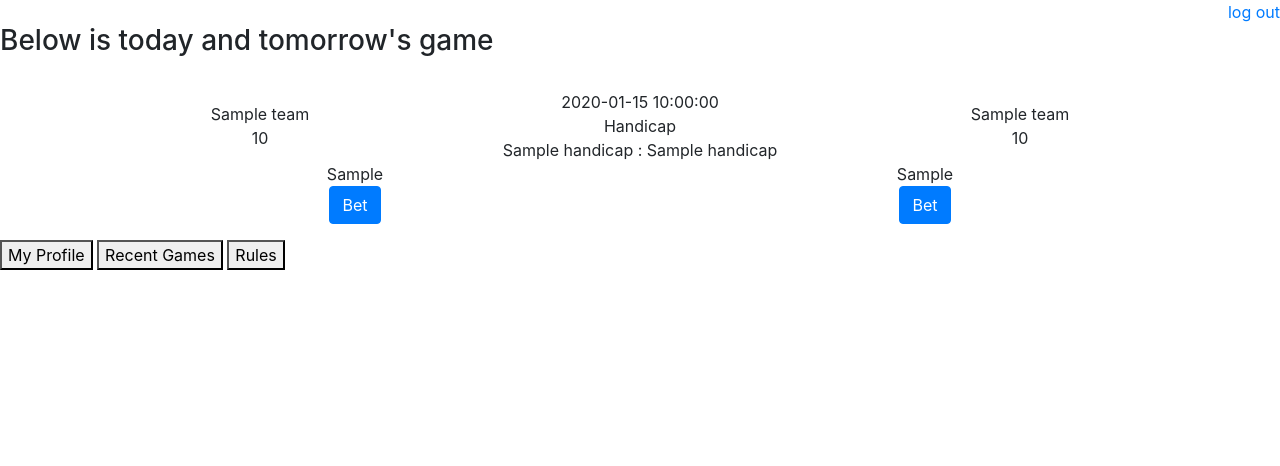
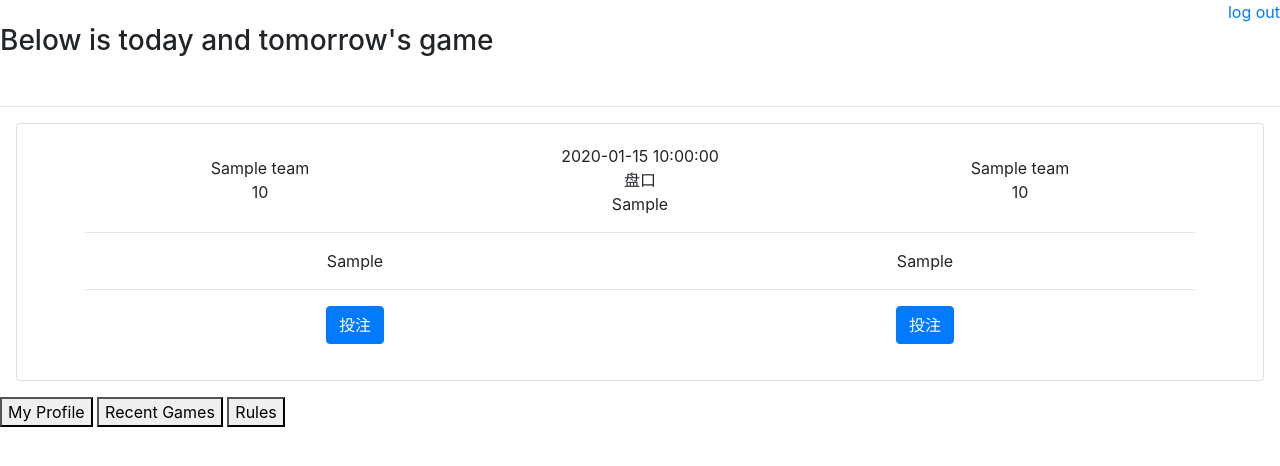
Before and after one commit to xghgzxfp/sexycroupier, a Flask app: page /index in a window 1280 px wide, after a click on "Recent Games". Shown: the top 466 px of the page. Run offline with Flask 2, Linux system fonts and the light colour scheme; the visitor is signed in with stand-in values (Sample User, id 1); a database or web service that is not in the repository returns one stand-in record (values such as "Sample title"); some libraries are stand-ins or nearby versions.

Commit message:
reorganizae board layout

```diff
--- a/worldcup/templates/index.html
+++ b/worldcup/templates/index.html
@@ -1,26 +1,25 @@
 <html>
+
 <head>
     <meta content="charset=utf-8" />
     <title>{{t}}</title>
     <link rel="stylesheet" href="https://maxcdn.bootstrapcdn.com/bootstrap/4.0.0/css/bootstrap.min.css">
     <style>
-    		.container{text-align: center}
+        .container {
+            text-align: center
+        }
     </style>
 </head>
-
 
 <div align="right">
     {% if not session.logged_in %}
     <p>{{session['logged_user']}}</p>
     {% else %}
-        <a href="{{ url_for('logout') }}">log out</a>
-        {% endif %}
+    <a href="{{ url_for('logout') }}">log out</a> {% endif %}
 </div>
 
 <div id="profile" class="tabcontent">
-    <h3>Hello, {{ username }}!</h3>
-
-    {% if userteams[0] %}
+    <h3>Hello, {{ username }}!</h3> {% if userteams[0] %}
     <b><big>Teams you own:</big></b>
 
     <table>
@@ -36,59 +35,40 @@
         {% endfor %}
     </table>
     {% else %}
-		<h4>You don't have any team yet!!</h4>
-	{% endif %}
+    <h4>You don't have any team yet!!</h4> {% endif %}
 </div>
 
-
 <div id="game" class="tabcontent">
-    <h3>Below is today and tomorrow's game</h3><br />
-
-    {% if games[0] %}
-
-	{% for game in games %}
+    <h3>Below is today and tomorrow's game</h3>
+    <br /> {% if games[0] %} {% for game in games %}
+    <hr>
     <!-- match -->
-	<div class="container text-center">
+    <div class="card text-center" style="margin: 1rem">
+        <div class="card-body">
+            <div class="container">
                 <!-- match detail -->
                 <div class="row align-items-center">
                     <div class="col">
                         <div class="team">{{game["a"]["team"]}}</div>
                         <div class="score">
-					{% if game["a"]["score"] is defined %}
-						{{game["a"]["score"]}}
-					{% else %}
-						-
-					{% endif %}
+                            {% if game["a"]["score"] %} {{game["a"]["score"]}} {% else %} - {% endif %}
                         </div>
                     </div>
                     <div class="col">
-            	<div>{{game["date"]}}</div>
-				<div>Handicap</div>
+                        <div>{{game["match_time"]}}</div>
+                        <div>盘口</div>
                         <div class="score">
-					{% if game["a"]["handicap"] is defined %}
-						{{game["a"]["handicap"]}}
-					{% else %}
-						-
-					{% endif %}
-					:
-					{% if game["b"]["handicap"] is defined %}
-						{{game["b"]["handicap"]}}
-					{% else %}
-						-
-					{% endif %}
+                            {% if game["handicap_display"] is defined %} {{game["handicap_display"]}} {% endif %}
                         </div>
                     </div>
                     <div class="col">
                         <div class="team">{{game["b"]["team"]}}</div>
                         <div class="score">
-					{% if game["b"]["score"] is defined %}
-						{{game["b"]["score"]}}
-					{% else %}
-						-
-					{% endif %}
+                            {% if game["b"]["score"] %} {{game["b"]["score"]}} {% else %} - {% endif %}
                         </div>
                     </div>
                 </div>
+                <hr>
                 <!-- bet detail -->
                 <div class="row align-items-center">
                     <div class="col">
@@ -102,39 +82,36 @@
                         {% endfor %}
                     </div>
                 </div>
+                <hr>
                 <!-- action -->
                 <form action="/bet" method="post">
                     <div class="row align-items-center">
-				<input type="hidden" name="match_id" value={{game["id"]}}>
+                        <input type="hidden" name="match_id" value={{game[ "id"]}}>
                         <div class="col">
-        			<button class="btn btn-primary" type="submit" name="betchoice" value="a">Bet</button>
+                            <button class="btn btn-primary" type="submit" name="betchoice" value="a">投注</button>
                         </div>
                         <div class="col">
-        			<button class="btn btn-primary" type="submit" name="betchoice" value="b">Bet</button>
+                            <button class="btn btn-primary" type="submit" name="betchoice" value="b">投注</button>
                         </div>
                     </div>
                 </form>
             </div>
-	{% endfor %}
-
-	{% else %}
-		<h4>No bet today!</h4>
-	{% endif %}
         </div>
-
-
+    </div>
+    {% endfor %} {% else %}
+    <h4>No bet today!</h4> {% endif %}
+</div>
 
 <div id="rules" class="tabcontent">
     <h3>Rules should be here</h3>
 </div>
-
 
 <button class="tablink" onclick="openPage('profile', this)" id="defaultOpen">My Profile</button>
 <button class="tablink" onclick="openPage('game', this)">Recent Games</button>
 <button class="tablink" onclick="openPage('rules', this)">Rules</button>
 
 <script>
-function openPage(pageName,elmnt) {
+    function openPage(pageName, elmnt) {
         var i, tabcontent, tablinks;
         tabcontent = document.getElementsByClassName("tabcontent");
         for (i = 0; i < tabcontent.length; i++) {
@@ -146,4 +123,5 @@ function openPage(pageName,elmnt) {
     // Get the element with id="defaultOpen" and click on it
     document.getElementById("defaultOpen").click();
 </script>
+
 </html>
```
Lines whose indentation alone changed are shown as unchanged.
